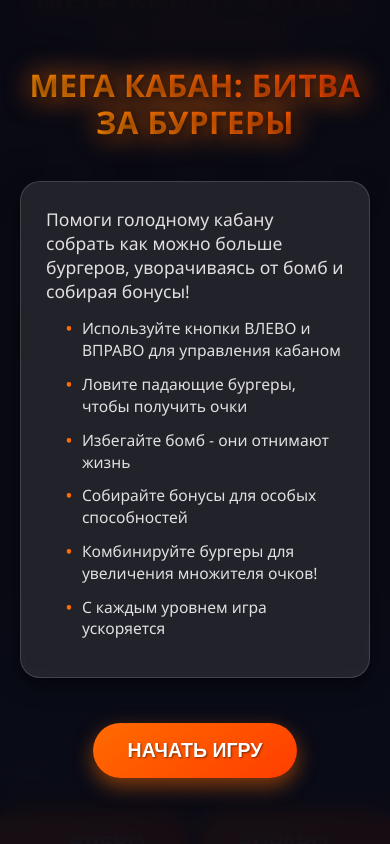
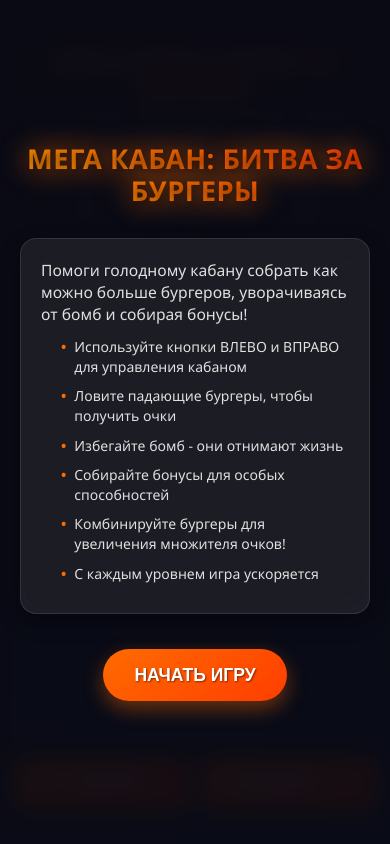
Before and after one commit to desperado616/kormKabanaBot, a plain HTML site: page index.html in a window 390 px wide. Drawn offline with Linux system fonts and the light colour scheme.

Commit message:
Update index.html

```diff
--- a/index.html
+++ b/index.html
@@ -27,7 +27,6 @@
             width: 100%;
             height: 100%;
             overflow: hidden;
-            background: #0f3460; /* Запасной цвет фона */
         }
 
         body {
@@ -41,20 +40,12 @@
             min-height: 100dvh;
             color: white;
             overflow: hidden;
-            padding: 0;
+            padding: 5px;
+            padding-top: calc(5px + var(--safe-area-inset-top));
+            padding-bottom: calc(5px + var(--safe-area-inset-bottom));
+            padding-left: calc(5px + var(--safe-area-inset-left));
+            padding-right: calc(5px + var(--safe-area-inset-right));
             position: relative;
-        }
-
-        /* Фон, который гарантированно покрывает всю область */
-        body::before {
-            content: '';
-            position: fixed;
-            top: 0;
-            left: 0;
-            width: 100%;
-            height: 100%;
-            background: linear-gradient(135deg, #1a1a2e 0%, #16213e 50%, #0f3460 100%);
-            z-index: -2;
         }
 
         .background-effects {
@@ -83,7 +74,7 @@
             text-align: center;
             max-width: min(500px, 98vw);
             width: 100%;
-            padding: 15px;
+            padding: 8px;
             z-index: 1;
             display: flex;
             flex-direction: column;
@@ -93,21 +84,21 @@
         }
 
         .header {
-            margin-bottom: 15px;
+            margin-bottom: 10px;
             text-align: center;
-            background: rgba(0, 0, 0, 0.4);
+            background: rgba(0, 0, 0, 0.3);
             backdrop-filter: blur(15px);
-            border-radius: 18px;
-            padding: 15px;
-            box-shadow: 0 8px 25px rgba(0, 0, 0, 0.5);
-            border: 1px solid rgba(255, 255, 255, 0.15);
+            border-radius: 16px;
+            padding: 12px;
+            box-shadow: 0 8px 25px rgba(0, 0, 0, 0.4);
+            border: 1px solid rgba(255, 255, 255, 0.1);
             width: 100%;
         }
 
         h1 {
-            font-size: clamp(24px, 7vw, 32px);
-            margin-bottom: 5px;
-            text-shadow: 2px 2px 8px rgba(0, 0, 0, 0.6);
+            font-size: clamp(22px, 6vw, 28px);
+            margin-bottom: 4px;
+            text-shadow: 2px 2px 8px rgba(0, 0, 0, 0.5);
             background: linear-gradient(45deg, #ff9a00, #ff6a00, #ff3d00);
             -webkit-background-clip: text;
             -webkit-text-fill-color: transparent;
@@ -124,8 +115,8 @@
         }
 
         .subtitle {
-            font-size: clamp(14px, 4vw, 16px);
-            opacity: 0.9;
+            font-size: clamp(13px, 3.5vw, 15px);
+            opacity: 0.8;
             margin-bottom: 5px;
             color: #e0e0e0;
             line-height: 1.3;
@@ -134,15 +125,15 @@
         .game-info {
             display: flex;
             justify-content: space-between;
-            background: rgba(0, 0, 0, 0.4);
+            background: rgba(0, 0, 0, 0.3);
             backdrop-filter: blur(15px);
-            border-radius: 15px;
-            padding: 15px 20px;
-            margin-bottom: 12px;
-            font-size: clamp(18px, 5vw, 22px);
+            border-radius: 12px;
+            padding: 12px 16px;
+            margin-bottom: 8px;
+            font-size: clamp(16px, 4vw, 18px);
             font-weight: bold;
-            box-shadow: 0 4px 15px rgba(0, 0, 0, 0.4);
-            border: 1px solid rgba(255, 255, 255, 0.15);
+            box-shadow: 0 4px 15px rgba(0, 0, 0, 0.3);
+            border: 1px solid rgba(255, 255, 255, 0.1);
             position: relative;
             overflow: hidden;
             width: 100%;
@@ -156,9 +147,9 @@
         }
 
         .info-label {
-            font-size: clamp(12px, 3.5vw, 14px);
-            opacity: 0.8;
-            margin-bottom: 4px;
+            font-size: clamp(11px, 3vw, 13px);
+            opacity: 0.7;
+            margin-bottom: 3px;
             color: #b0b0b0;
         }
 
@@ -166,7 +157,7 @@
             position: absolute;
             bottom: 0;
             left: 0;
-            height: 4px;
+            height: 3px;
             background: linear-gradient(90deg, #00ff00, #ffff00, #ff0000);
             transition: width 0.3s ease;
         }
@@ -180,8 +171,8 @@
 
         #gameCanvas {
             background: linear-gradient(to bottom, #1a1a2e, #16213e, #0f3460);
-            border-radius: 20px;
-            box-shadow: 0 10px 30px rgba(0, 0, 0, 0.7);
+            border-radius: 16px;
+            box-shadow: 0 10px 30px rgba(0, 0, 0, 0.6);
             display: block;
             margin: 0 auto;
             width: 100%;
@@ -194,37 +185,37 @@
         .power-up-indicators {
             display: flex;
             justify-content: center;
-            gap: 10px;
-            margin: 12px 0;
+            gap: 8px;
+            margin: 8px 0;
             flex-wrap: wrap;
             width: 100%;
         }
 
         .power-up-indicator {
-            width: clamp(30px, 8vw, 38px);
-            height: clamp(30px, 8vw, 38px);
+            width: clamp(26px, 7vw, 32px);
+            height: clamp(26px, 7vw, 32px);
             border-radius: 50%;
-            background: rgba(255, 255, 255, 0.15);
+            background: rgba(255, 255, 255, 0.1);
             display: flex;
             align-items: center;
             justify-content: center;
-            font-size: clamp(15px, 4vw, 18px);
+            font-size: clamp(14px, 3.5vw, 16px);
             opacity: 0.5;
             transition: all 0.3s ease;
-            border: 1px solid rgba(255, 255, 255, 0.25);
+            border: 1px solid rgba(255, 255, 255, 0.2);
         }
 
         .power-up-indicator.active {
             opacity: 1;
             transform: scale(1.2);
-            box-shadow: 0 0 12px currentColor;
+            box-shadow: 0 0 10px currentColor;
         }
 
         .controls {
             display: flex;
             justify-content: space-between;
-            gap: 12px;
-            margin-top: 15px;
+            gap: 10px;
+            margin-top: 12px;
             width: 100%;
             flex-shrink: 0;
         }
@@ -232,20 +223,20 @@
         .control-btn {
             background: linear-gradient(145deg, #ff6b00, #ff3d00);
             border: none;
-            border-radius: 18px;
+            border-radius: 16px;
             color: white;
-            font-size: clamp(18px, 5vw, 24px);
+            font-size: clamp(16px, 4.5vw, 20px);
             font-weight: bold;
-            padding: clamp(14px, 4vw, 18px) clamp(14px, 3.5vw, 18px);
+            padding: clamp(12px, 3.5vw, 16px) clamp(12px, 3vw, 16px);
             cursor: pointer;
-            box-shadow: 0 6px 15px rgba(255, 107, 0, 0.5);
+            box-shadow: 0 6px 15px rgba(255, 107, 0, 0.4);
             transition: all 0.2s ease;
             flex: 1;
             display: flex;
             align-items: center;
             justify-content: center;
-            gap: 8px;
-            min-height: clamp(55px, 16vw, 70px);
+            gap: 6px;
+            min-height: clamp(50px, 14vw, 60px);
             position: relative;
             overflow: hidden;
             text-shadow: 1px 1px 2px rgba(0, 0, 0, 0.5);
@@ -264,7 +255,7 @@
 
         .control-btn:active {
             transform: translateY(4px);
-            box-shadow: 0 3px 8px rgba(255, 107, 0, 0.5);
+            box-shadow: 0 3px 8px rgba(255, 107, 0, 0.4);
         }
 
         .control-btn:active::before {
@@ -298,29 +289,29 @@
         }
 
         .instructions {
-            background: rgba(255, 255, 255, 0.1);
-            padding: 25px;
-            border-radius: 20px;
-            margin: 20px 0;
+            background: rgba(255, 255, 255, 0.08);
+            padding: 20px;
+            border-radius: 16px;
+            margin: 15px 0;
             text-align: left;
-            max-width: min(450px, 90vw);
+            max-width: min(400px, 90vw);
             width: 100%;
             backdrop-filter: blur(15px);
-            border: 1px solid rgba(255, 255, 255, 0.15);
-            box-shadow: 0 8px 20px rgba(0, 0, 0, 0.5);
+            border: 1px solid rgba(255, 255, 255, 0.1);
+            box-shadow: 0 8px 20px rgba(0, 0, 0, 0.4);
         }
 
         .instructions ul {
             padding-left: 20px;
-            margin-top: 15px;
+            margin-top: 12px;
         }
 
         .instructions li {
-            margin-bottom: 12px;
+            margin-bottom: 10px;
             line-height: 1.4;
             display: flex;
             align-items: flex-start;
-            font-size: clamp(15px, 4vw, 17px);
+            font-size: clamp(14px, 3.5vw, 16px);
             color: #e0e0e0;
         }
 
@@ -328,17 +319,17 @@
             content: '•';
             color: #ff6b00;
             font-weight: bold;
-            margin-right: 10px;
+            margin-right: 8px;
         }
 
         .screen h1 {
-            margin-bottom: 20px;
-            font-size: clamp(26px, 8vw, 36px);
+            margin-bottom: 15px;
+            font-size: clamp(24px, 7vw, 32px);
         }
 
         .screen p {
-            margin-bottom: 15px;
-            font-size: clamp(15px, 4.5vw, 18px);
+            margin-bottom: 12px;
+            font-size: clamp(14px, 4vw, 16px);
             color: #e0e0e0;
         }
 
@@ -347,13 +338,13 @@
             border: none;
             border-radius: 50px;
             color: white;
-            font-size: clamp(18px, 5vw, 24px);
+            font-size: clamp(16px, 4.5vw, 20px);
             font-weight: bold;
-            padding: clamp(15px, 4vw, 18px) clamp(35px, 9vw, 50px);
+            padding: clamp(14px, 4vw, 16px) clamp(30px, 8vw, 40px);
             cursor: pointer;
-            box-shadow: 0 8px 20px rgba(255, 107, 0, 0.5);
+            box-shadow: 0 8px 20px rgba(255, 107, 0, 0.4);
             transition: all 0.3s ease;
-            margin-top: 25px;
+            margin-top: 20px;
             position: relative;
             overflow: hidden;
             text-shadow: 1px 1px 2px rgba(0, 0, 0, 0.5);
@@ -376,25 +367,25 @@
         }
 
         .stats {
-            font-size: clamp(18px, 5vw, 24px);
-            margin: 20px 0;
-            background: rgba(255, 255, 255, 0.1);
-            padding: 20px;
-            border-radius: 15px;
+            font-size: clamp(16px, 4.5vw, 20px);
+            margin: 15px 0;
+            background: rgba(255, 255, 255, 0.08);
+            padding: 16px;
+            border-radius: 12px;
             width: 100%;
-            max-width: min(350px, 85vw);
+            max-width: min(300px, 85vw);
             backdrop-filter: blur(10px);
-            border: 1px solid rgba(255, 255, 255, 0.15);
+            border: 1px solid rgba(255, 255, 255, 0.1);
         }
 
         .combo-display {
             position: absolute;
-            top: 12px;
-            right: 12px;
-            background: rgba(0, 0, 0, 0.8);
-            padding: 10px 15px;
-            border-radius: 18px;
-            font-size: clamp(14px, 4vw, 18px);
+            top: 10px;
+            right: 10px;
+            background: rgba(0, 0, 0, 0.7);
+            padding: 8px 12px;
+            border-radius: 16px;
+            font-size: clamp(13px, 3.5vw, 16px);
             font-weight: bold;
             display: none;
             animation: pulse 0.5s infinite alternate;
@@ -408,20 +399,20 @@
 
         .level-indicator {
             position: absolute;
-            top: 12px;
-            left: 12px;
-            background: rgba(0, 0, 0, 0.8);
-            padding: 8px 15px;
-            border-radius: 18px;
-            font-size: clamp(14px, 4vw, 16px);
+            top: 10px;
+            left: 10px;
+            background: rgba(0, 0, 0, 0.7);
+            padding: 6px 12px;
+            border-radius: 16px;
+            font-size: clamp(13px, 3.5vw, 15px);
             font-weight: bold;
             border: 1px solid rgba(255, 255, 255, 0.2);
         }
 
         .fps-counter {
             position: absolute;
-            bottom: 10px;
-            left: 12px;
+            bottom: 8px;
+            left: 10px;
             color: rgba(255, 255, 255, 0.4);
             font-size: 10px;
         }
@@ -442,78 +433,77 @@
         /* Адаптивность для очень маленьких экранов */
         @media (max-height: 700px) {
             .container {
+                padding: 5px;
+            }
+
+            .header {
+                margin-bottom: 8px;
                 padding: 10px;
             }
 
-            .header {
-                margin-bottom: 12px;
-                padding: 12px;
-            }
-
             .game-info {
-                margin-bottom: 10px;
-                padding: 12px 16px;
+                margin-bottom: 6px;
+                padding: 10px 14px;
             }
 
             .controls {
-                margin-top: 12px;
+                margin-top: 10px;
             }
         }
 
         @media (max-height: 600px) {
             body {
-                justify-content: flex-start;
-                padding-top: 5px;
+                padding: 3px;
             }
 
             .container {
+                padding: 3px;
+            }
+
+            .header {
+                margin-bottom: 6px;
                 padding: 8px;
             }
 
-            .header {
-                margin-bottom: 10px;
-                padding: 10px;
-            }
-
             .game-info {
-                margin-bottom: 8px;
-                padding: 10px 14px;
+                margin-bottom: 5px;
+                padding: 8px 12px;
             }
 
             .power-up-indicators {
-                margin: 8px 0;
+                margin: 6px 0;
             }
 
             .controls {
-                margin-top: 10px;
+                margin-top: 8px;
             }
         }
 
         @media (max-width: 350px) {
             .controls {
-                gap: 8px;
+                gap: 6px;
             }
 
             .control-btn {
-                padding: 12px 10px;
-                font-size: 16px;
-                min-height: 50px;
+                padding: 10px 8px;
+                font-size: 14px;
+                min-height: 45px;
             }
 
             .game-info {
-                padding: 12px 14px;
+                padding: 10px 12px;
             }
 
             .container {
-                padding: 8px;
+                padding: 5px;
             }
         }
 
         /* Портретный и ландшафтный режимы */
         @media (orientation: landscape) and (max-height: 500px) {
             body {
+                padding: 5px;
                 justify-content: flex-start;
-                padding-top: 5px;
             }
 
             .container {
@@ -522,7 +512,7 @@
             }
 
             .header {
-                margin-bottom: 8px;
+                margin-bottom: 5px;
                 padding: 8px;
             }
 
@@ -535,19 +525,27 @@
             }
         }
 
-        /* Улучшенная адаптация для телефонов */
-        @media (max-width: 480px) {
+        /* Специальные стили для очень высоких экранов */
+        @media (min-height: 1000px) {
             .container {
-                padding: 12px;
-            }
-
-            .game-info {
-                font-size: clamp(16px, 4.5vw, 20px);
-            }
-
-            .power-up-indicator {
-                width: clamp(28px, 7vw, 34px);
-                height: clamp(28px, 7vw, 34px);
+                transform: scale(1);
+            }
+        }
+
+        /* Фикс для Telegram WebApp */
+        @media (max-height: 600px) and (max-width: 400px) {
+            .container {
+                transform: scale(1);
+            }
+
+            .screen {
+                padding: 15px;
+                justify-content: flex-start;
+            }
+
+            .instructions {
+                margin: 10px 0;
+                padding: 15px;
             }
         }
     </style>
@@ -674,16 +672,16 @@
         const finalLevelElement = document.getElementById('finalLevel');
         const fpsCounter = document.getElementById('fpsCounter');
 
-        // Настройки игры - оптимальная скорость
+        // Настройки игры - УВЕЛИЧЕННАЯ СКОРОСТЬ для более динамичного геймплея
         const gameSettings = {
-            initialPlayerSpeed: 7,
-            initialItemSpeed: 3,
-            maxItemSpeed: 7,
+            initialPlayerSpeed: 7, // Быстрее
+            initialItemSpeed: 3,   // Быстрее
+            maxItemSpeed: 7,       // Быстрее
             speedIncreaseInterval: 10000,
             speedIncreaseAmount: 0.2,
-            burgerSpawnChance: 0.045,
-            bombSpawnChance: 0.022,
-            powerUpSpawnChance: 0.009,
+            burgerSpawnChance: 0.045,     // Больше бургеров
+            bombSpawnChance: 0.022,       // Больше бомб
+            powerUpSpawnChance: 0.009,    // Больше бонусов
             comboTimeWindow: 2000,
             maxComboMultiplier: 5,
             pointsPerLevel: 800
@@ -755,7 +753,7 @@
                     y: -itemSize,
                     width: itemSize,
                     height: itemSize,
-                    speed: currentItemSpeed + Math.random() * 0.7,
+                    speed: currentItemSpeed + Math.random() * 0.7, // Больше вариативности
                     type: burgerVariant
                 });
             } else if (type === 'bomb') {
@@ -773,7 +771,7 @@
                     y: -itemSize,
                     width: itemSize,
                     height: itemSize,
-                    speed: currentItemSpeed + Math.random() * 0.7,
+                    speed: currentItemSpeed + Math.random() * 0.7, // Больше вариативности
                     type: bombVariant,
                     blinkState: true,
                     blinkTimer: 0
@@ -787,7 +785,7 @@
                     y: -itemSize,
                     width: itemSize,
                     height: itemSize,
-                    speed: currentItemSpeed + Math.random() * 0.7,
+                    speed: currentItemSpeed + Math.random() * 0.7, // Больше вариативности
                     type: powerUpType
                 });
             }
@@ -801,7 +799,7 @@
                     y: y,
                     size: Math.random() * 8 + 2,
                     color: color,
-                    speedX: (Math.random() - 0.5) * 10,
+                    speedX: (Math.random() - 0.5) * 10, // Больше разлет
                     speedY: (Math.random() - 0.5) * 10,
                     life: 1
                 });
@@ -1087,7 +1085,7 @@
 
                 particle.x += particle.speedX;
                 particle.y += particle.speedY;
-                particle.life -= 0.03;
+                particle.life -= 0.03; // Быстрее исчезают
 
                 if (particle.life <= 0) {
                     particles.splice(index, 1);
@@ -1144,7 +1142,7 @@
                     if (powerUps.doublePoints.active) points *= 2;
 
                     if (now - lastBurgerTime < gameSettings.comboTimeWindow) {
-                        comboMultiplier = Math.min(gameSettings.maxComboMultiplier, comboMultiplier + 0.3);
+                        comboMultiplier = Math.min(gameSettings.maxComboMultiplier, comboMultiplier + 0.3); // Быстрее растет комбо
                         comboDisplay.textContent = `COMBO x${comboMultiplier.toFixed(1)}!`;
                         comboDisplay.style.display = 'block';
 
@@ -1178,7 +1176,7 @@
                         burger.x + burger.width/2,
                         burger.y + burger.height/2,
                         particleColor,
-                        18
+                        18 // Больше частиц
                     );
 
                     burgers.splice(i, 1);
@@ -1215,7 +1213,7 @@
                             bomb.x + bomb.width/2,
                             bomb.y + bomb.height/2,
                             particleColor,
-                            22
+                            22 // Больше частиц при взрыве
                         );
 
                         if (lives <= 0) {
@@ -1285,7 +1283,7 @@
                     const distance = Math.sqrt(dx*dx + dy*dy);
 
                     if (distance < 150) {
-                        burger.x += dx * 0.08;
+                        burger.x += dx * 0.08; // Сильнее притяжение
                         burger.y += dy * 0.08;
                     }
                 });
@@ -1301,7 +1299,7 @@
 
                 currentItemSpeed = Math.min(
                     gameSettings.maxItemSpeed,
-                    gameSettings.initialItemSpeed + (level - 1) * 0.4
+                    gameSettings.initialItemSpeed + (level - 1) * 0.4 // Быстрее увеличивается сложность
                 );
 
                 createParticles(
@@ -1569,41 +1567,40 @@
             startBtn.addEventListener('click', startGame);
             restartBtn.addEventListener('click', startGame);
 
-            // Адаптация для телефонов - увеличиваем игру
+            // Адаптация для телефонов - принудительная настройка высоты
             function adjustLayout() {
                 const container = document.querySelector('.container');
                 const screenHeight = window.innerHeight;
-                const screenWidth = window.innerWidth;
-
-                let scale = 1;
-
-                // Увеличиваем масштаб для мобильных устройств
-                if (screenWidth <= 480) {
-                    if (screenHeight >= 800) {
-                        scale = 1.1; // Для высоких телефонов
-                    } else if (screenHeight >= 700) {
-                        scale = 1.05; // Для средних телефонов
-                    } else {
-                        scale = 1.0; // Для маленьких телефонов
-                    }
+                const containerHeight = container.scrollHeight;
+
+                // Автоматическая подстройка под высоту экрана
+                if (screenHeight < 700) {
+                    const scale = Math.min(0.9, (screenHeight * 0.85) / containerHeight);
+                    container.style.transform = `scale(${scale})`;
+                } else {
+                    container.style.transform = 'scale(1)';
                 }
 
-                // Для очень маленьких экранов немного уменьшаем
+                // Для очень маленьких экранов делаем еще меньше
                 if (screenHeight < 600) {
-                    scale = 0.9;
+                    container.style.transform = 'scale(0.85)';
                 }
-
-                container.style.transform = `scale(${scale})`;
+                if (screenHeight < 500) {
+                    container.style.transform = 'scale(0.75)';
+                }
+
+                // Для высоких экранов увеличиваем
+                if (screenHeight > 1000) {
+                    container.style.transform = 'scale(1.1)';
+                }
             }
 
             window.addEventListener('resize', adjustLayout);
-            window.addEventListener('orientationchange', function() {
-                setTimeout(adjustLayout, 100);
-            });
+            window.addEventListener('orientationchange', adjustLayout);
 
             // Вызываем сразу после загрузки
             setTimeout(adjustLayout, 100);
-            setTimeout(adjustLayout, 500);
+            setTimeout(adjustLayout, 500); // Двойной вызов для надежности
         });
 
         // Оптимизация для мобильных устройств
```
